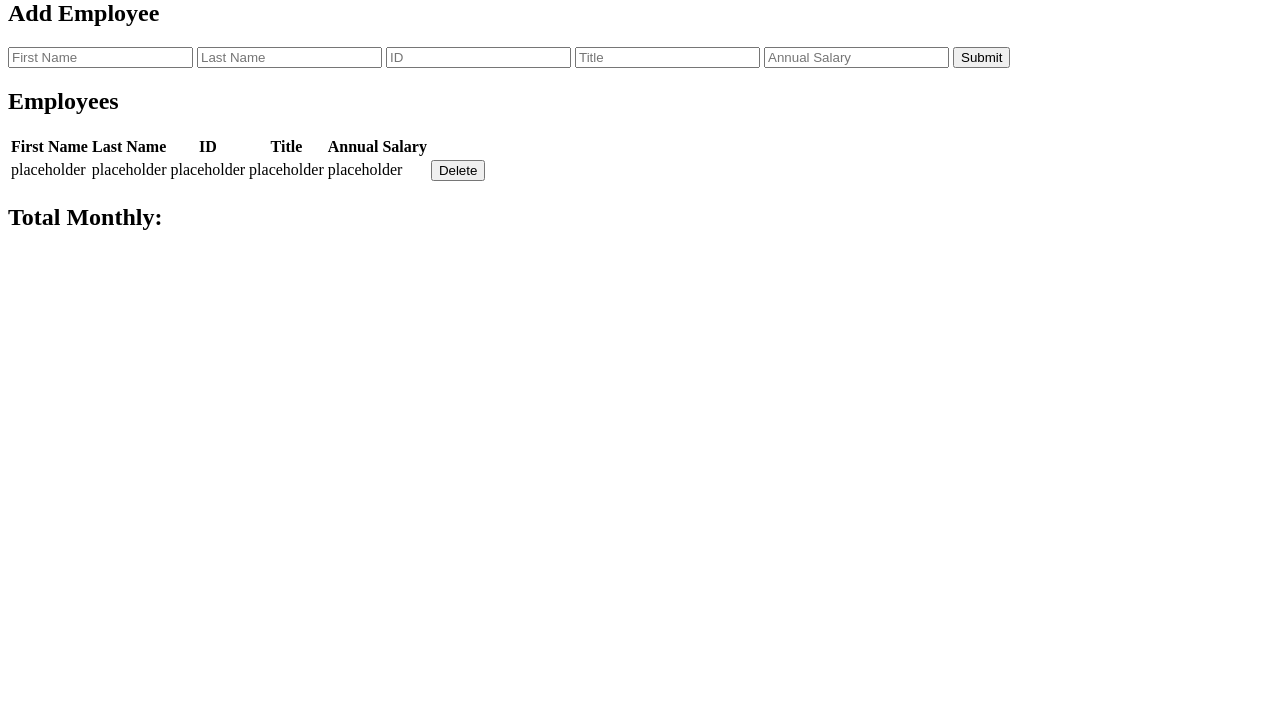
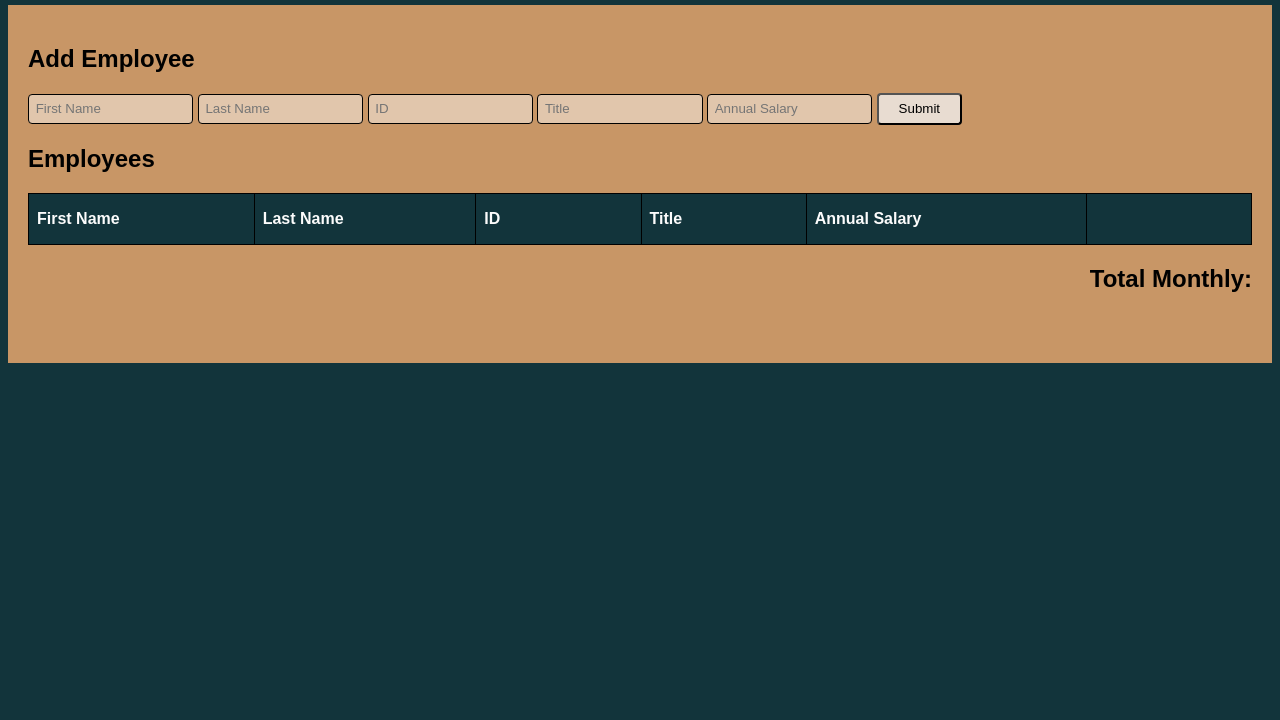
Before and after one commit to NoneTheWeisser/weekend-js-salary-calculator, a plain HTML site: page index.html in a window 1280 px wide. Shown: the part 80-800 px from the top of the page. Drawn offline with Linux system fonts and the light colour scheme.

Commit message:
added some styling, going to need to adjust more later

```diff
--- a/index.html
+++ b/index.html
@@ -12,6 +12,7 @@
       <h1 id="header">Salary Calculator</h1>
     </header>
     <main>
+        <section class="dataTables">
       <section id="employee-form">
         <h2>Add Employee</h2>
         <form onSubmit="addEmployee(event)">
@@ -38,18 +39,10 @@
             </tr>
           </thead>
           <tbody id="table-body"></tbody>
-          <tr>
-            <!-- delete this after we format, I just want the visual for now. -->
-            <td>placeholder</td>
-            <td>placeholder</td>
-            <td>placeholder</td>
-            <td>placeholder</td>
-            <td>placeholder</td>
-            <td><button onClick="deleteEmployee(event)">Delete</button></td>
-          </tr>
         </table>
       </section>
       <h2 id="monthly-total">Total Monthly:</h2>
+      </section>
     </main>
     <footer>
       <!-- might not need a footer -->
--- a/script.js
+++ b/script.js
@@ -55,7 +55,7 @@
                 <td>${employee.title}</td>
                 <td>${employee.annualSalary}</td>
                 <td><button onClick="deleteEmployee(${i})">Delete</button></td>
-            <tr>
+            </tr>
             `;
     }
     //   updateTotalSalary();
--- a/styles.css
+++ b/styles.css
@@ -0,0 +1,98 @@
+/* Global Styles */
+body {
+  font-family: Arial, Helvetica, sans-serif;
+  font-size: 1em;
+  color: black;
+  background-color: #12343b;
+}
+
+#monthly-total {
+    text-align: right;
+}
+
+/* - for later
+Sand Tan: #e1b382
+Sand Tan Shadow: #c89666
+Night Blue: #2d545e
+Night Blue Shadow: #12343b */
+
+/* Page Header */
+#header {
+  text-align: center;
+  background-color: #12343b;
+  color: #dfc7ad;
+  margin: auto;
+  padding: 20px;
+}
+
+/* Main form dataTables */
+.dataTables {
+  background-color: #c89666;
+  margin: auto;
+  padding-top: 20px;
+  padding-bottom: 50px;
+  padding-left: 20px;
+  padding-right: 20px
+}
+
+/* Submit Button */
+/* #submit-button{
+    display: flex;
+    justify-self: right;
+} */
+
+/* Table */
+table {
+  width: 100%;
+  text-align: left;
+}
+table,
+th,
+td {
+  border: 1px solid black;
+  border-collapse: collapse;
+  height: 2.15em;
+}
+th,
+td {
+  padding: 0.5em;
+  min-width: 3.5em;
+}
+thead tr {
+  background-color: #12343b;
+  color: #fcfcfc;
+}
+
+tbody tr:nth-child(odd) {
+  background-color: #dcdcdc;
+}
+
+tbody tr:nth-child(even) {
+  background-color: #2d545e;
+  color: white;
+}
+
+/* custom table formatting for 5th and last row */
+table td:last-child{
+    text-align: center;
+}
+
+table td:nth-child(5) {
+  text-align: right;
+}
+
+/* Form Elements */
+input {
+  padding: 0.5em;
+  width: 150px;
+  background: #e1c6ac;
+  border: 1px solid;
+  border-radius: 4px;
+}
+button {
+  padding: 0.5em;
+  width: 85px;
+  background-color: #e8dcd1;
+  border-radius: 4px;
+  display: center;
+}
```
